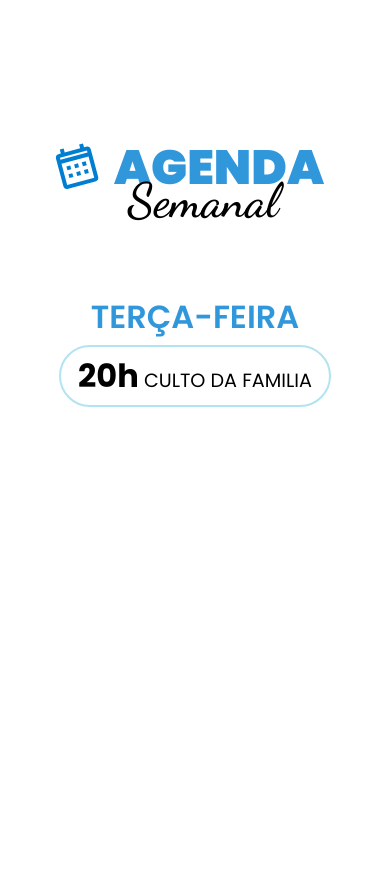
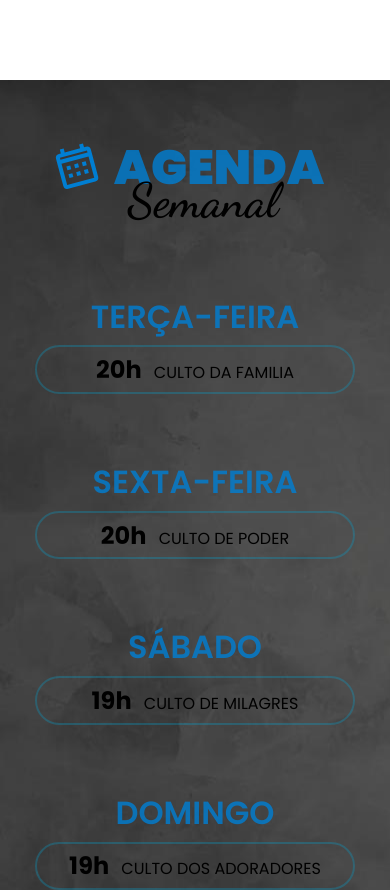
Before and after one commit to K4hsantos/Comunidade-de-jesus, a plain HTML site: page index.html in a window 390 px wide. Shown: the part 3343-4233 px from the top of the page. Before the commit the page ends 3750 px from the top, so only its background shows below. Drawn offline with Linux system fonts and the light colour scheme; a web font is replaced by a local one.

Commit message:
finalizando parte mobile cults

```diff
--- a/index.html
+++ b/index.html
@@ -129,6 +129,21 @@
                     <a href="#terça"> <span>20h</span> Culto da familia</a>
                 </div>
 
+                <div class="list">
+                    <span id="sexta">SEXTA-FEIRA</span>
+                    <a href="#sexta"> <span>20h</span> Culto de poder</a>
+                </div>
+
+                <div class="list">
+                    <span id="sabado">SÁBADO</span>
+                    <a href="#sabado"> <span>19h</span> Culto de milagres</a>
+                </div>
+
+                <div class="list">
+                    <span id="domingo">DOMINGO</span>
+                    <a href="#domingo"> <span>19h</span> Culto dos adoradores</a>
+                </div>
+
 
             </div>
         </div>
--- a/style/cults.css
+++ b/style/cults.css
@@ -1,4 +1,5 @@
 #cults {
+    background-image: url(../assets/img/background-cults.jpeg);
 
     & .mobile-only {
 
@@ -41,22 +42,24 @@
 
             & a {
                 margin-top: -1.7rem;
-                width: 17rem;
+                width: 20rem;
                 text-align: center;
                 border: 2px solid #00a1d24d;
                 border-radius: 3rem;
                 padding: .3rem;
                 font-family: 'poppins', sans-serif;
-                font-size: 1.2rem;
+                font-size: 1rem;
                 text-decoration: none;
                 text-transform: uppercase;
                 color: rgb(0, 0, 0);
 
                 & span {
+                    margin-right: .5rem;
                     font-weight: bold;
-                    font-size: 2rem;
+                    font-size: 1.5rem;
                     text-transform: lowercase;
                     color: black;
+
                 }
             }
         }
```
Also changed, not shown: assets/img/background-cults.jpeg (added).
